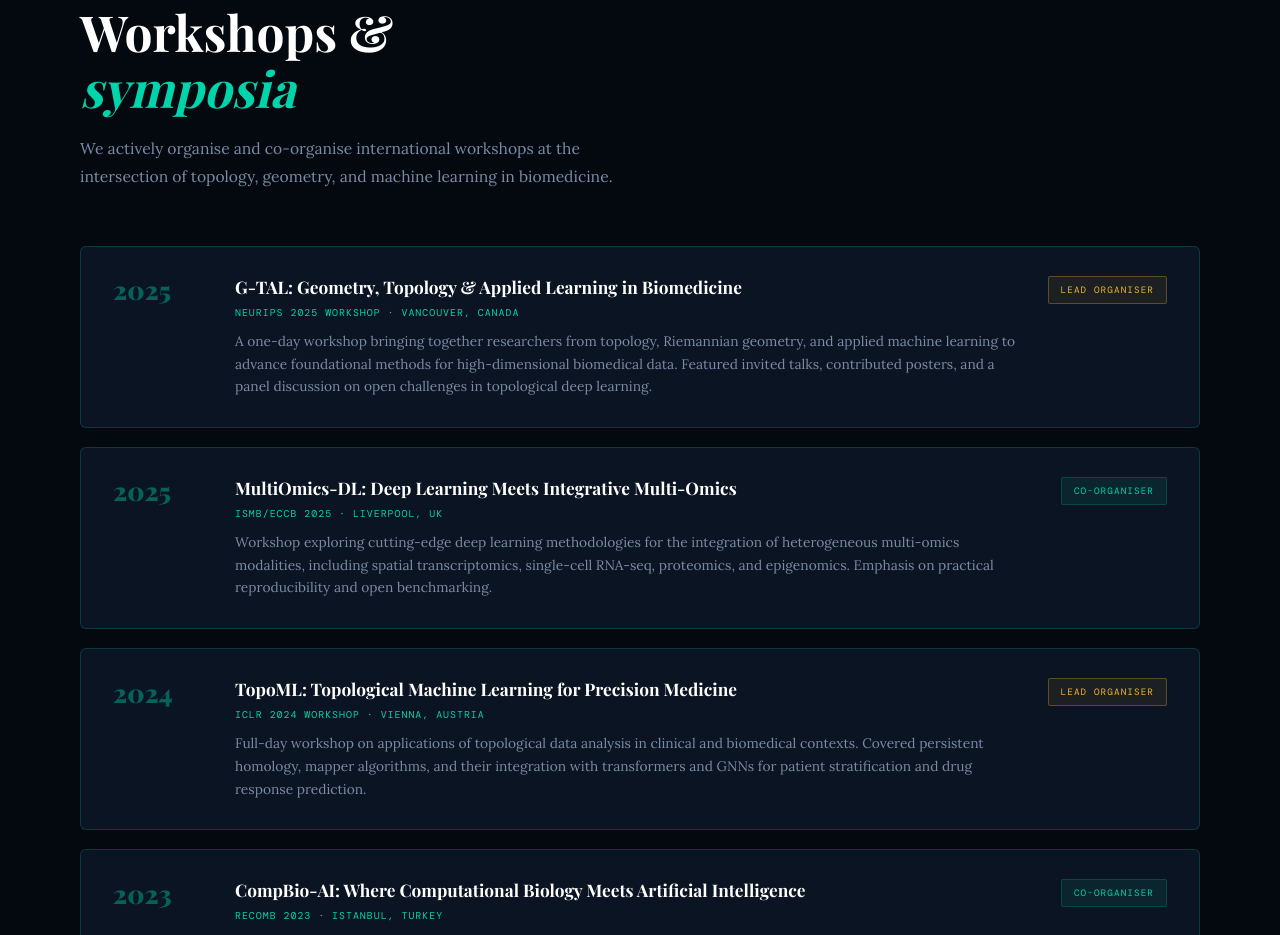
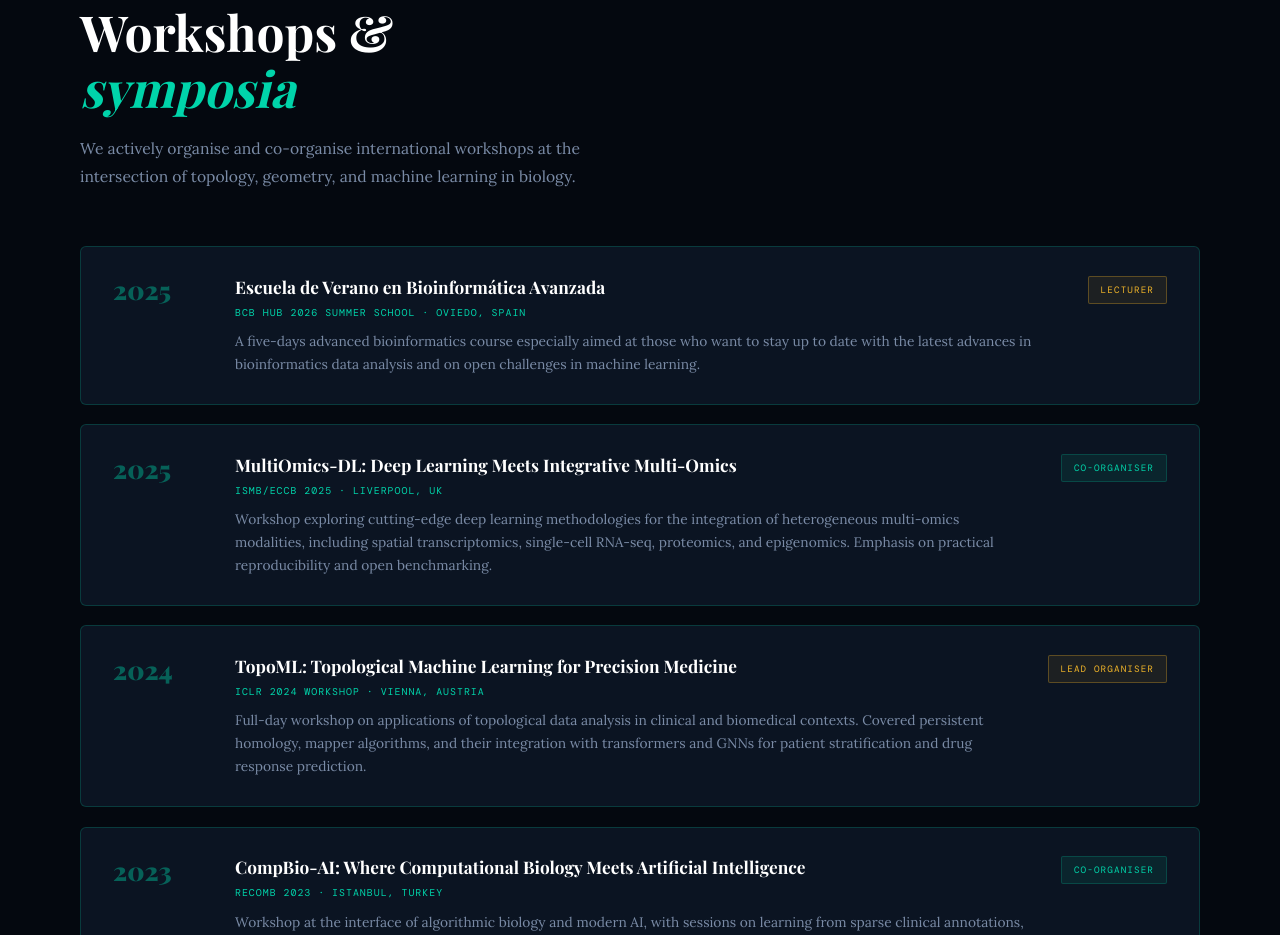
Before and after one commit to MorillaLab/morillalab.github.io, a plain HTML site: page index.html in a window 1280 px wide. Shown: the part 8471-9406 px from the top of the page. Drawn offline with nearby package versions, Linux system fonts and the light colour scheme; a web font is replaced by a local one.

Commit message:
Update index.html

```diff
--- a/index.html
+++ b/index.html
@@ -1103,18 +1103,18 @@
     <div class="reveal">
       <p class="section-label">Community &amp; events</p>
       <h2 class="section-title">Workshops &amp;<br><em>symposia</em></h2>
-      <p class="section-desc">We actively organise and co-organise international workshops at the intersection of topology, geometry, and machine learning in biomedicine.</p>
+      <p class="section-desc">We actively organise and co-organise international workshops at the intersection of topology, geometry, and machine learning in biology.</p>
     </div>
     <div class="workshop-list">
 
       <div class="workshop-item reveal">
         <div class="workshop-year-col">2025</div>
         <div class="workshop-content">
-          <h3>G-TAL: Geometry, Topology &amp; Applied Learning in Biomedicine</h3>
-          <div class="workshop-venue">NeurIPS 2025 Workshop · Vancouver, Canada</div>
-          <p>A one-day workshop bringing together researchers from topology, Riemannian geometry, and applied machine learning to advance foundational methods for high-dimensional biomedical data. Featured invited talks, contributed posters, and a panel discussion on open challenges in topological deep learning.</p>
+          <h3>Escuela de Verano en Bioinformática Avanzada</h3>
+          <div class="workshop-venue">BCB Hub 2026 Summer School · Oviedo, Spain</div>
+          <p>A five-days advanced bioinformatics course especially aimed at those who want to stay up to date with the latest advances in bioinformatics data analysis and on open challenges in machine learning.</p>
         </div>
-        <span class="workshop-badge badge-organizer">Lead Organiser</span>
+        <span class="workshop-badge badge-organizer">Lecturer</span>
       </div>
 
       <div class="workshop-item reveal">
```
